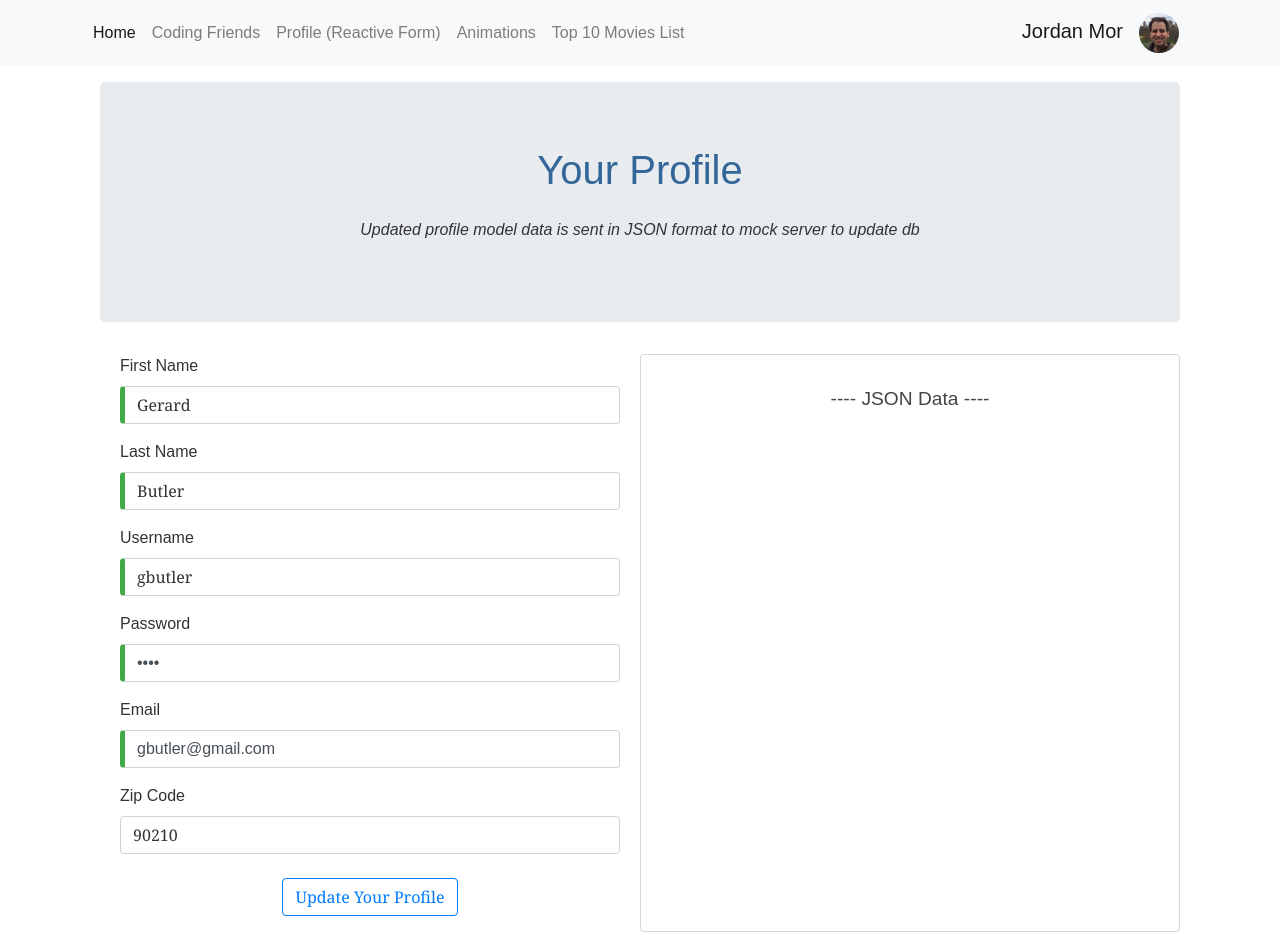
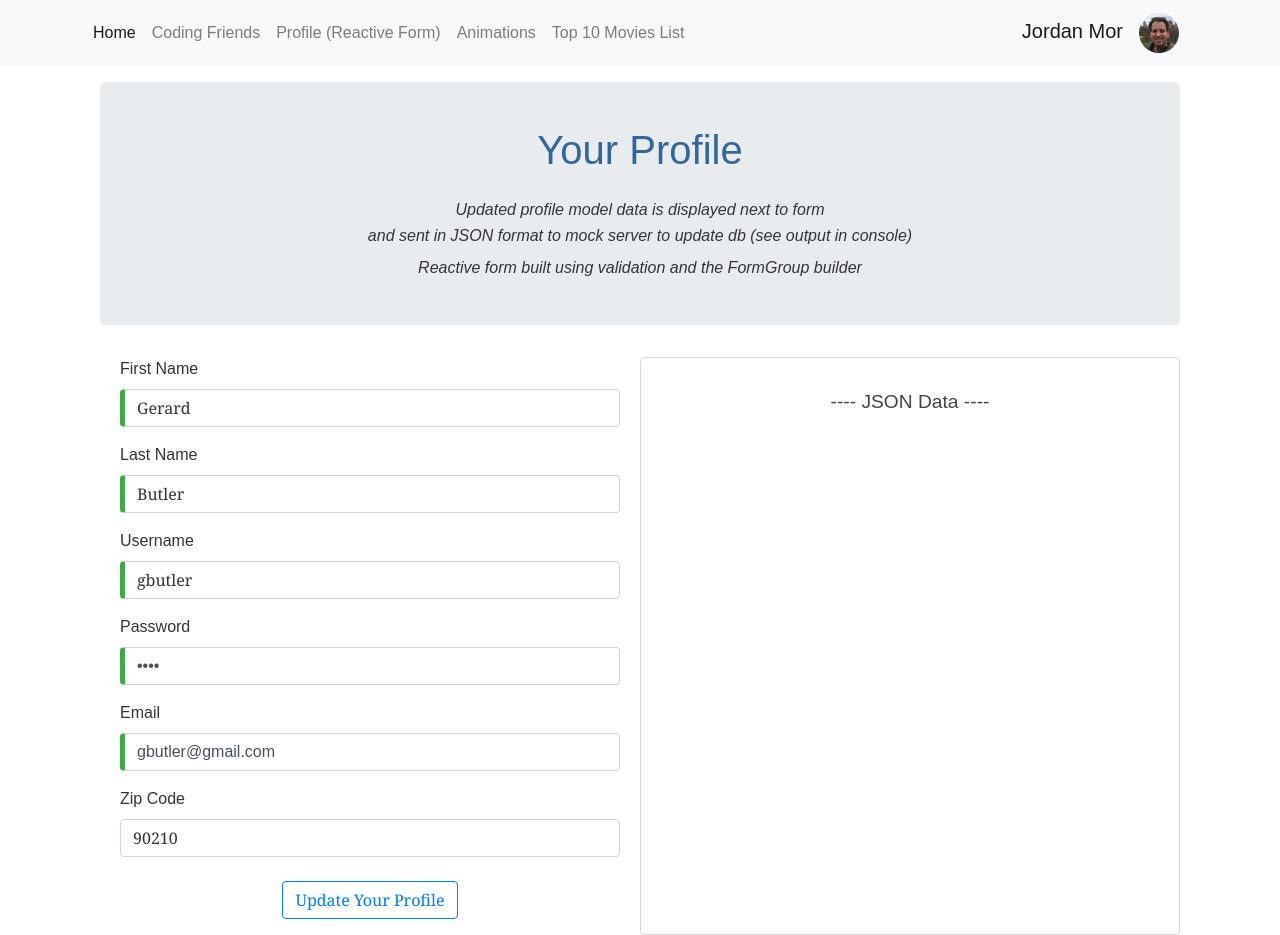
Before and after one commit to jordanmor/angular-lab-demo, an Angular app: page /profile in a window 1280 px wide. Built offline with nearby package versions, Linux system fonts and the light colour scheme.

Commit message:
Minor styling changes

```diff
--- a/src/app/animations/animations.component.html
+++ b/src/app/animations/animations.component.html
@@ -1,5 +1,6 @@
 <div class="jumbotron text-center">
   <h1>Animations</h1>
+  <p><em>Animations created by transitioning between different states using enums and buttons.</em></p>
 </div>
 <div class="animations">
   <div>
--- a/src/app/friends/friends.component.html
+++ b/src/app/friends/friends.component.html
@@ -1,6 +1,7 @@
 <div class="jumbotron text-center">
   <h1>Coding Friends</h1>
-  <p class="lead"><em>Friends list loaded with a 3 second delay to simulate a long-running call to get data</em></p>
+  <p class="mb-2"><em>Friends list loaded with a 3 second delay to simulate a long-running call to get data.</em></p>
+  <p class="mb-0"><em>Form built using template-driven validation.</em></p>
 </div>
 
 <div class="container">
--- a/src/app/home/home.component.css
+++ b/src/app/home/home.component.css
@@ -10,5 +10,4 @@
 
 .card:hover {
   background-color: rgba(50,50,50,0.1);
-  transform: scale(1.01);
 }
--- a/src/app/movies/movies.component.html
+++ b/src/app/movies/movies.component.html
@@ -1,5 +1,6 @@
 <div class="jumbotron text-center">
   <h1>Top Ten Grossing Movies - 2019</h1>
+  <p><em>A list built using a model and imported, mock data.</em></p>
 </div>
 <div class="movies">
   <ul *ngIf="movies">
--- a/src/app/profile-editor-reactive/profile-editor-reactive.component.css
+++ b/src/app/profile-editor-reactive/profile-editor-reactive.component.css
@@ -5,6 +5,10 @@ h3 {
 
 .profile form {
   margin: 0 auto;
+}
+
+.jumbotron p {
+  margin-bottom: .1rem;
 }
 
 form {
--- a/src/app/profile-editor-reactive/profile-editor-reactive.component.html
+++ b/src/app/profile-editor-reactive/profile-editor-reactive.component.html
@@ -1,7 +1,9 @@
 <div class="container">
     <div class="jumbotron text-center">
       <h1 class="mb-4">Your Profile</h1>
-      <p><em>Updated profile model data is sent in JSON format to mock server to update db</em></p>
+      <p><em>Updated profile model data is displayed next to form</em></p>
+      <p class="mb-2"><em>and sent in JSON format to mock server to update db (see output in console)</em></p>
+      <p><em>Reactive form built using validation and the FormGroup builder</em></p>
     </div>
     <div class="profile-wrapper container">
       <div class="row">
--- a/src/styles.css
+++ b/src/styles.css
@@ -19,3 +19,9 @@ body, input[type="text"], button {
 * {
   font-family: Arial, Helvetica, sans-serif;
 }
+
+@media (min-width: 576px) {
+  .jumbotron {
+    padding: 2.75rem 2rem !important;
+  }
+}
```
